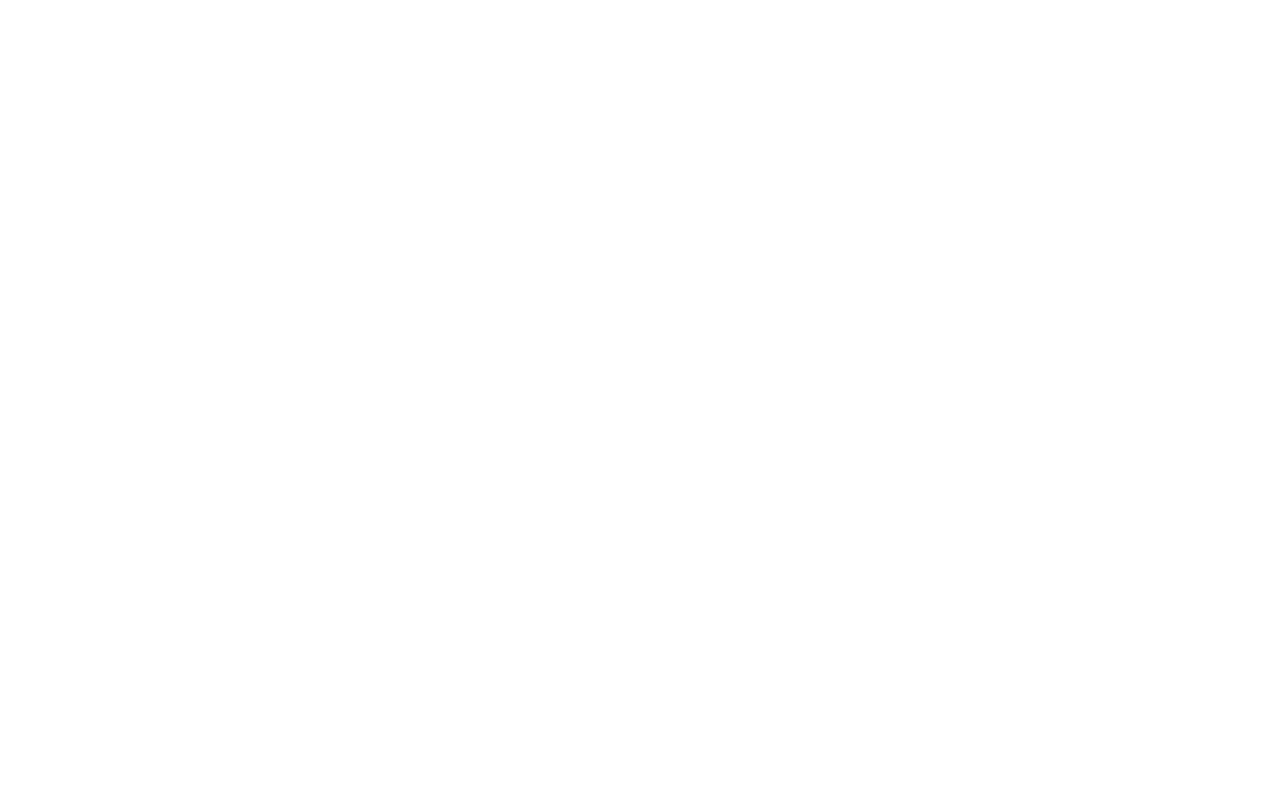
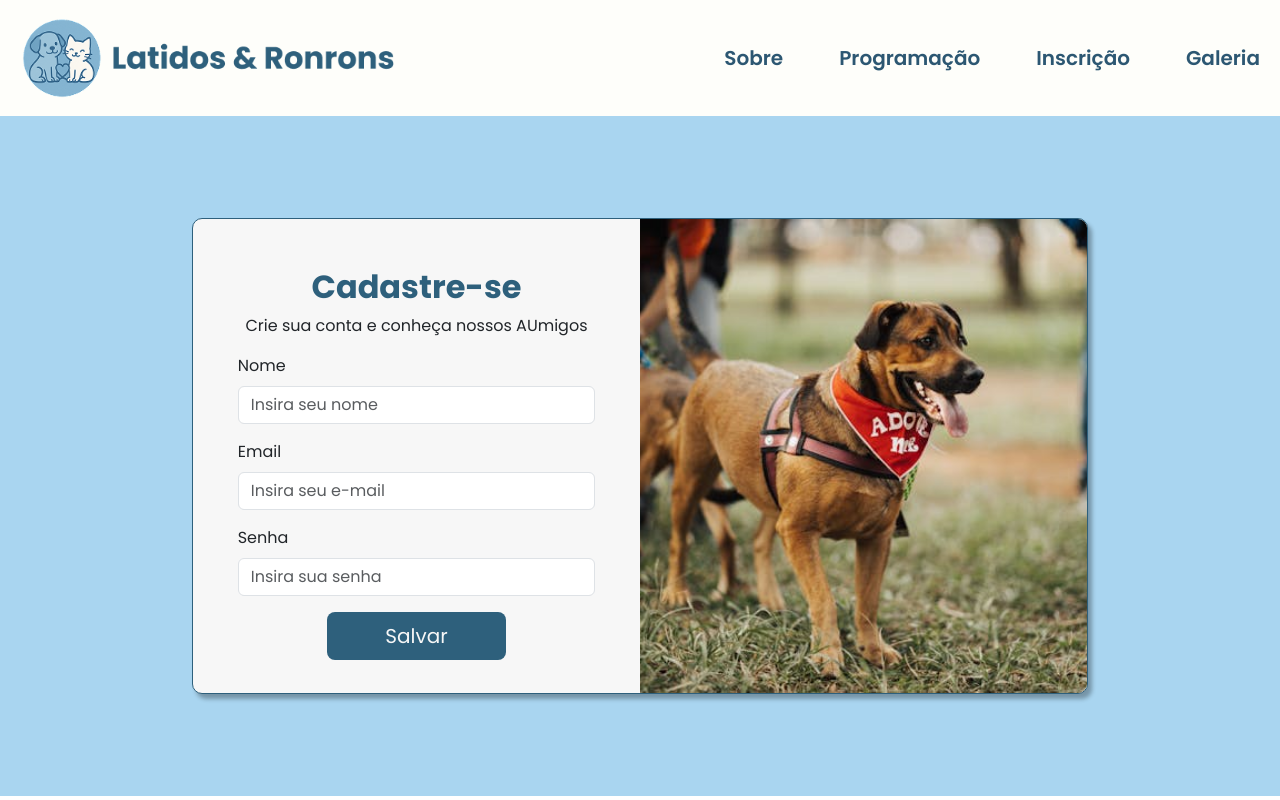
Before and after one commit to chryssstina/Adocao_de_Animais_React, a React (Vite) app in the folder Latidos_E_Ronrons/: page /sign-up in a window 1280 px wide. Before the commit this address had no page. Built offline with nearby package versions, Linux system fonts and the light colour scheme.

Commit message:
Adicionando páginas de Login e SignUp

```diff
--- a/Latidos_E_Ronrons/package.json
+++ b/Latidos_E_Ronrons/package.json
@@ -13,6 +13,7 @@
     "bootstrap": "^5.3.7",
     "react": "^19.1.0",
     "react-dom": "^19.1.0",
+    "react-hook-form": "^7.60.0",
     "react-router-dom": "^7.6.3"
   },
   "devDependencies": {
--- a/Latidos_E_Ronrons/src/App.jsx
+++ b/Latidos_E_Ronrons/src/App.jsx
@@ -1,5 +1,7 @@
 
 import Home from "./pages/Home/Home";
+import Login from "./pages/Login/Login";
+import SignUpUser from "./pages/SignUpUser/SignUpUser";
 import AnimalAdoption from "./pages/AnimalAdoption/AnimalAdoption";
 
 import { BrowserRouter, Routes, Route } from "react-router-dom"
@@ -11,6 +13,8 @@ function App() {
       <BrowserRouter>
         <Routes>
           <Route path="/" element={<Home />} />
+          <Route path="/login" element={<Login />} />
+          <Route path="/sign-up" element={<SignUpUser />} />
           <Route path="/adocao-de-animais" element={<AnimalAdoption />} />
         </Routes>
       </BrowserRouter>
--- a/Latidos_E_Ronrons/src/components/AnimalCardsForAdoption/AnimalCardsForAdoption.jsx
+++ b/Latidos_E_Ronrons/src/components/AnimalCardsForAdoption/AnimalCardsForAdoption.jsx
@@ -1,4 +1,5 @@
 import './AnimalCardForAdoption.css'
+import BtnQueroAdotar from '../BtnQueroAdotar/BtnQueroAdotar';
 
 function AnimalCardsForAdoption({ animalName, animalAge, animalWeight, favoriteFood, photo }) {
 
@@ -12,7 +13,7 @@ function AnimalCardsForAdoption({ animalName, animalAge, animalWeight, favoriteF
                     <p class="card-text"> Idade: {animalAge}</p>
                     <p class="card-text"> Peso: {animalWeight}</p>
                     <p class="card-text"> Comida favorita: {favoriteFood}</p>
-                    <a href="#" class="btn btn-primary">Go somewhere</a>
+                    <BtnQueroAdotar/>
                 </div>
             </div>
 
--- /dev/null
+++ b/Latidos_E_Ronrons/src/components/BtnQueroAdotar/BtnQueroAdotar.jsx
@@ -0,0 +1,11 @@
+import { Link } from "react-router-dom";
+
+function BtnQueroAdotar(){
+
+    return(
+        <Link to={"/"} className="btn btn-lg btn-adotar">Quero Adotar</Link>
+
+    );
+}
+
+export default BtnQueroAdotar;
--- a/Latidos_E_Ronrons/src/components/MainSection/index.jsx
+++ b/Latidos_E_Ronrons/src/components/MainSection/index.jsx
@@ -1,4 +1,5 @@
 import Animals from '../../assets/Miscellaneous/animals.png/';
+import BtnQueroAdotar from '../BtnQueroAdotar/BtnQueroAdotar';
 
 function MainSection() {
   return (
@@ -6,8 +7,7 @@ function MainSection() {
       <div className="home-section-text">
         <h1> Adotar é um ato de amor </h1>
         <h2> Conheça nossos amigos de quatro patas que estão em busca de um lar amoroso. </h2>
-        <button type="button" className="btn btn-lg btn-adotar"> <a href="#form-section"> Quero adotar </a> </button>
-
+        <BtnQueroAdotar/>
       </div>
       <img className="home-section-img mt-3 me-3" src={Animals} alt="Logo Latidos&Ronrons" />
     </section>
--- a/Latidos_E_Ronrons/src/index.css
+++ b/Latidos_E_Ronrons/src/index.css
@@ -3,6 +3,7 @@
 :root {
     --azul-primario: #2E607C;
     --azul-medio: #4A90B2;
+    --azul-claro: #A9D5F0;
     --azul-acinzentado: #4B5563;
     --cinza-claro: #F7F7F7;
 }
@@ -89,6 +90,7 @@ main{
 }
 
 .btn-adotar{
+    margin-top: 2rem;
     background-color: var(--azul-medio) !important;
     color: #D2ECF7 !important;
 }
--- /dev/null
+++ b/Latidos_E_Ronrons/src/pages/Login/Login.css
@@ -0,0 +1,53 @@
+.login-main {
+    width: 100%;
+    height: 85vh;
+    display: flex;
+    justify-content: center;
+    align-items: center;
+    background-color: var(--azul-claro);
+}
+
+.container-login {
+    display: flex;
+    justify-content: space-between;
+    align-items: center;
+    width: 70%;
+    height: 70%;
+    background-color: var(--cinza-claro);
+    border: 1px solid var(--azul-primario);
+    border-radius: 10px;
+    box-shadow: 4px 5px 4px rgba(0, 0, 0, 0.3);
+    overflow: hidden;
+}
+
+.input-fields {
+    display: flex;
+    flex-direction: column;
+    justify-content: center;
+    align-items: center;
+    flex: 1;
+}
+
+.container-login img {
+    flex: 1;
+    width: 30%;
+    height: 100%;
+    object-fit: cover;
+}
+
+.input-login{
+    width: 80%;
+}
+
+.btn-login{
+    background-color: var(--azul-primario) !important;
+    color: var(--cinza-claro) !important;
+    width: 40%;
+}
+
+
+@media (max-width: 620px) {
+    .container-login img {
+        display: none !important;
+    }
+}
--- /dev/null
+++ b/Latidos_E_Ronrons/src/pages/Login/Login.jsx
@@ -0,0 +1,66 @@
+import './Login.css';
+import DogAdocao from '../../assets/PhotoGallery/dog_feira_adocao.jpg'
+import Navbar from '../../components/Navbar';
+import { Link } from 'react-router-dom';
+import {useForm} from 'react-hook-form';
+import { useNavigate } from 'react-router-dom';
+
+function Login() {
+
+    const navigate = useNavigate();
+
+    const{
+        register,
+        handleSubmit,
+        formState: {errors}
+    } = useForm();
+
+    const onSubmit = (data) => {
+        navigate("/"); //leva o usuário para a página Home
+    }
+
+    return (
+        <>
+        <Navbar />
+        <main className="login-main">
+            <div className="container-login">
+                <form class="input-fields">
+                    <div className="custom-title">
+                        <h1>Login</h1>
+                        <p>Entre na sua conta</p>
+                    </div>
+                    <div class="mb-3 input-login">
+                        <label for="user-email" class="form-label">Email</label>
+                        <input type="email"
+                                class="form-control"
+                                placeholder="Insira seu e-mail"
+                                {...register('userEmail', {
+                                    required: 'E-mail é obrigatório'
+                                })} />
+                                {errors.userEmail && <span>{errors.userEmail.message}</span>}
+                    </div>
+
+                    <div class="mb-3 input-login">
+                        <label for="user-password" class="form-label">Senha</label>
+                        <input type="password"
+                                class="form-control"
+                                placeholder="Insira sua senha"
+                                {...register('userPassword', {
+                                    required: 'Senha é obrigatório'
+                                })} />
+                                {errors.userPassword && <span>{errors.userPassword.message}</span>}
+                    </div>
+                    <button onClick={handleSubmit(onSubmit)} className="btn btn-lg btn-login">Entrar</button>
+                </form>
+
+                <img src={DogAdocao} alt="Dog Trovão" />
+
+            </div>
+        </main>
+
+
+        </>
+    );
+}
+
+export default Login;
--- /dev/null
+++ b/Latidos_E_Ronrons/src/pages/SignUpUser/SignUpUser.css
@@ -0,0 +1,53 @@
+.signUp-main {
+    width: 100%;
+    height: 85vh;
+    display: flex;
+    justify-content: center;
+    align-items: center;
+    background-color: var(--azul-claro);
+}
+
+.container-signUp {
+    display: flex;
+    justify-content: space-between;
+    align-items: center;
+    width: 70%;
+    height: 70%;
+    background-color: var(--cinza-claro);
+    border: 1px solid var(--azul-primario);
+    border-radius: 10px;
+    box-shadow: 4px 5px 4px rgba(0, 0, 0, 0.3);
+    overflow: hidden;
+}
+
+.input-fields {
+    display: flex;
+    flex-direction: column;
+    justify-content: center;
+    align-items: center;
+    flex: 1;
+}
+
+.container-signUp img {
+    flex: 1;
+    width: 30%;
+    height: 100%;
+    object-fit: cover;
+}
+
+.input-signUp{
+    width: 80%;
+}
+
+.btn-signUp{
+    background-color: var(--azul-primario) !important;
+    color: var(--cinza-claro) !important;
+    width: 40%;
+}
+
+
+@media (max-width: 620px) {
+    .container-signUp img {
+        display: none !important;
+    }
+}
--- /dev/null
+++ b/Latidos_E_Ronrons/src/pages/SignUpUser/SignUpUser.jsx
@@ -0,0 +1,75 @@
+import './SignUpUser.css';
+import DogAdocao from '../../assets/PhotoGallery/dog_feira_adocao.jpg'
+import Navbar from '../../components/Navbar';
+import { Link, useNavigate } from 'react-router-dom';
+import { Navigate } from 'react-router-dom';
+import { useState } from 'react';
+
+function SignUpUser() {
+
+    const navigate = useNavigate(); //para fazer o redirecionamento para a página de login
+    const [userName, setUserName] = useState('');
+    const [userEmail, setUserEmail] = useState('');
+    const [userPassword, setUserPassword] = useState('');
+
+    const handleSubmit = (e) => {
+        e.preventDefault();
+
+        navigate("/login")
+    }
+
+    return (
+        <>
+        <Navbar />
+        <main className="signUp-main">
+            <div className="container-signUp">
+                <form class="input-fields" onSubmit={handleSubmit}>
+                    <div className="custom-title">
+                        <h1>Cadastre-se</h1>
+                        <p>Crie sua conta e conheça nossos AUmigos</p>
+                    </div>
+                    <div class="mb-3 input-signUp">
+                        <label for="user-name" class="form-label">Nome</label>
+                        <input type="text"
+                                class="form-control"
+                                value={userName}
+                                placeholder="Insira seu nome"
+                                onChange={(e) => setUserName(e.target.value)}
+                                required/>
+                    </div>
+
+                    <div class="mb-3 input-signUp">
+                        <label for="user-email" class="form-label">Email</label>
+                        <input type="email"
+                                class="form-control"
+                                value={userEmail}
+                                placeholder="Insira seu e-mail"
+                                onChange={(e) => setUserEmail(e.target.value)}
+                                required />
+                    </div>
+
+                    <div class="mb-3 input-signUp">
+                        <label for="user-passsword" class="form-label">Senha</label>
+                        <input type="password"
+                                class="form-control"
+                                value={userPassword}
+                                placeholder="Insira sua senha"
+                                onChange={(e) => setUserPassword(e.target.value)}
+                                required />
+                    </div>
+                    <button className="btn btn-lg btn-signUp">
+                        Salvar
+                    </button>
+                </form>
+
+                <img src={DogAdocao} alt="Dog Trovão" />
+
+            </div>
+        </main>
+
+
+        </>
+    );
+}
+
+export default SignUpUser;
```
Also changed, not shown: 1 other file (tests, documents, lock files or other folders).
